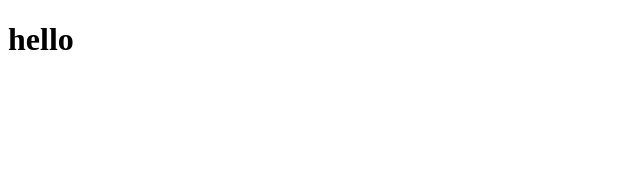
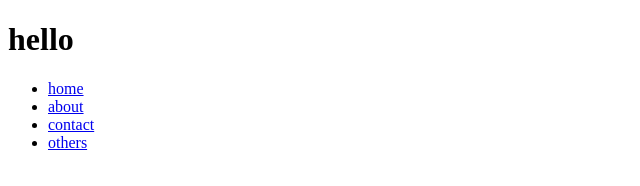
Before and after one commit to abdujabbor13/branch, a plain HTML site: page index.html in a window 1280 px wide. Shown: the whole page, without its empty margins (0-640 px from the left). Drawn offline with Linux system fonts and the light colour scheme.

Commit message:
add-site-header

```diff
--- a/index.html
+++ b/index.html
@@ -104,8 +104,15 @@
   <button onclick="deleteMessage()">delete</button> -->
 
   <div class="wrapper">
-
     <h1>hello</h1>
+    <nav>
+      <ul class="list-item">
+        <li class="list-item"><a href="#">home</a></li>
+        <li class="list-item"><a href="#">about</a></li>
+        <li class="list-item"><a href="#">contact</a></li>
+        <li class="list-item"><a href="#">others</a></li>
+      </ul>
+    </nav>
   </div>
 
   <!-- <script src="https://cdn.jsdelivr.net/npm/axios/dist/axios.min.js"></script> -->
```
